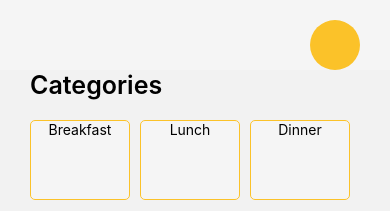
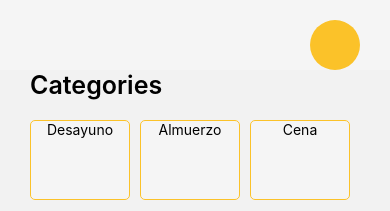
Before and after one commit to Electrum96/Bahiz, a React Native app: screen /Foods in a window 390 px wide. Shown: the top 211 px of the page. Built offline with nearby package versions, Linux system fonts and the light colour scheme; some icons are missing.

Commit message:
20-11-2023:12:34

```diff
--- a/src/components/buttonItem/useStyleButtonItem.js
+++ b/src/components/buttonItem/useStyleButtonItem.js
@@ -9,7 +9,7 @@ function useStyleButtonItem (isActive) {
             borderColor: COLORS.accentBg ,
             borderRadius: 5,
             borderWidth: 1,
-            backgroundColor: isActive ? COLORS.accentBg : COLORS.accent
+            backgroundColor: isActive ? COLORS.lightBg : COLORS.accent
         },
         title: {
             textAlign: 'center'
--- a/src/data/buttonList/buttons.js
+++ b/src/data/buttonList/buttons.js
@@ -1,24 +1,24 @@
 
 const buttons = [
     {
-      title: 'Breakfast',
+      title: 'Desayuno',
       classTab: 'Breakfast',
       id: 1,
     },
 
     {
-      title: 'Lunch',
+      title: 'Almuerzo',
       classTab: 'Lunch',
       id: 2,
     },
 
     {
-      title: 'Dinner',
+      title: 'Cena',
       classTab: 'Dinner',
       id: 3,
     },
     {
-      title: 'All',
+      title: 'Todo',
       classTab: 'All',
       id: 4,
     },
```
